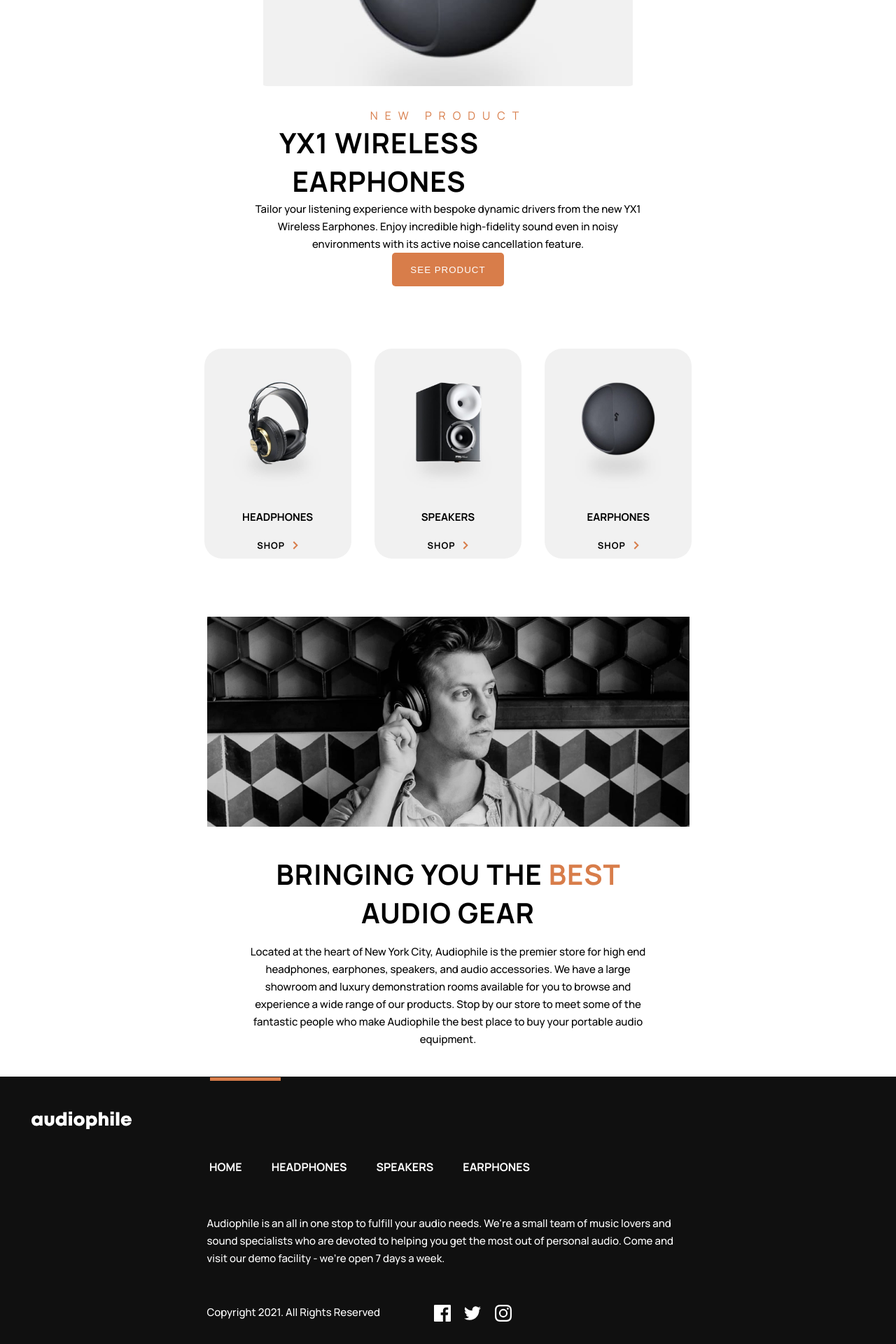
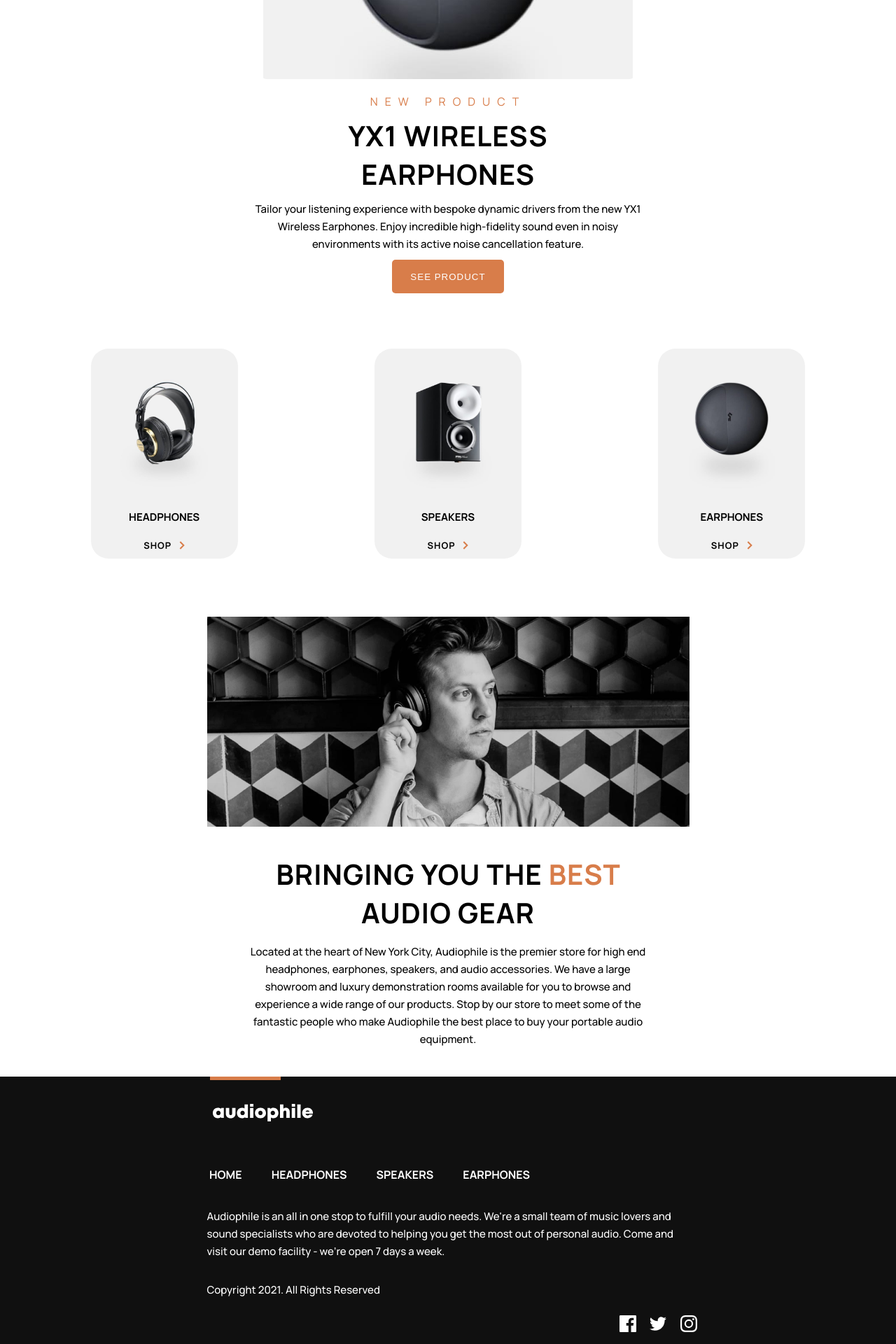
Before and after one commit to morfeli/audiophile-app, a Next.js app: page /earphones in a window 1280 px wide. Shown: the part 380-2300 px from the top of the page at 70% size. Built offline with nearby package versions, Linux system fonts and the light colour scheme.

Commit message:
new: working on final css tweaks

```diff
--- a/components/DataCards/styles/DataCards.module.scss
+++ b/components/DataCards/styles/DataCards.module.scss
@@ -69,6 +69,12 @@
 }
 
 .textBox {
+  display: flex;
+  flex-direction: column;
+  align-items: center;
+  justify-content: space-between;
+  height: 285px;
+
   @include desktop {
     display: flex;
     flex-direction: column;
--- a/components/Footer/styles/Footer.module.scss
+++ b/components/Footer/styles/Footer.module.scss
@@ -67,7 +67,7 @@
   bottom: 40px;
   border: none;
   @include tablet {
-    bottom: 50px;
+    bottom: 30px;
     right: 290px;
   }
   @include desktop {
@@ -78,9 +78,9 @@
 
 .iconBox {
   @include tablet {
-    position: absolute;
-    bottom: 50px;
-    left: 600px;
+    position: relative;
+    bottom: 5px;
+    left: 300px;
   }
 }
 
--- a/components/Footer/styles/FooterLogo.module.scss
+++ b/components/Footer/styles/FooterLogo.module.scss
@@ -2,9 +2,9 @@
 
 .footerLogo {
   @include tablet {
-    position: absolute;
-    top: 50px;
-    left: 45px;
+    position: relative;
+    right: 265px;
+    bottom: 25px;
   }
   @include desktop {
     left: 75px;
--- a/components/Header/Header.jsx
+++ b/components/Header/Header.jsx
@@ -8,7 +8,9 @@
   return (
     <header className={styles.header}>
       <MobileMenuBtn />
+
       <Logo />
+
       <CartIcon />
     </header>
   );
--- a/components/HeroFolder/styles/EarphoneHero.module.scss
+++ b/components/HeroFolder/styles/EarphoneHero.module.scss
@@ -67,6 +67,7 @@
   .section {
     flex-direction: row;
     align-items: center;
+    justify-content: space-between;
     margin: 0 auto;
     width: 689px;
   }
--- a/components/HeroFolder/styles/SpeakerHero1.module.scss
+++ b/components/HeroFolder/styles/SpeakerHero1.module.scss
@@ -69,6 +69,14 @@
   color: black;
 }
 
+.textBox {
+  display: flex;
+  flex-direction: column;
+  align-items: center;
+  justify-content: space-between;
+  height: 250px;
+}
+
 @media (min-width: 768px) {
   .section {
     width: 689px;
--- a/components/LinkCards/styles/LinkCards.module.scss
+++ b/components/LinkCards/styles/LinkCards.module.scss
@@ -9,7 +9,7 @@
   .linkCards {
     flex-direction: row;
     height: 400px;
-    width: 730px;
+    width: 95vw;
     align-items: center;
     justify-content: space-between;
     margin: 0 auto;
```
Also changed, not shown: components/Details/styles/DetailCard.module.scss (+8 -4 lines).
